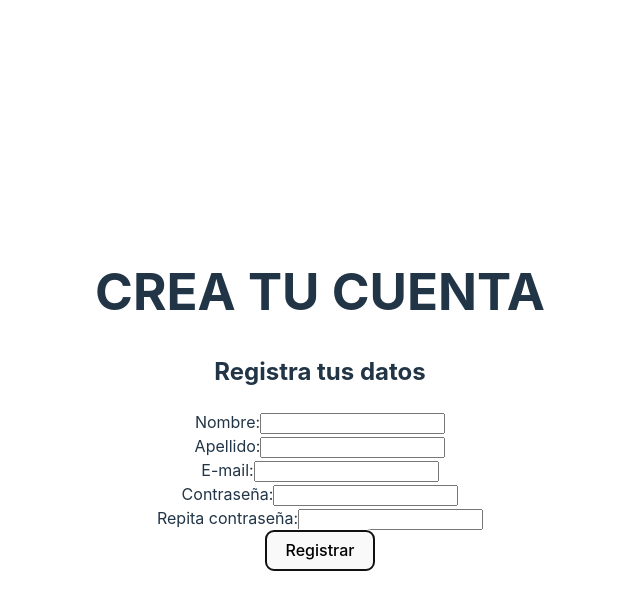
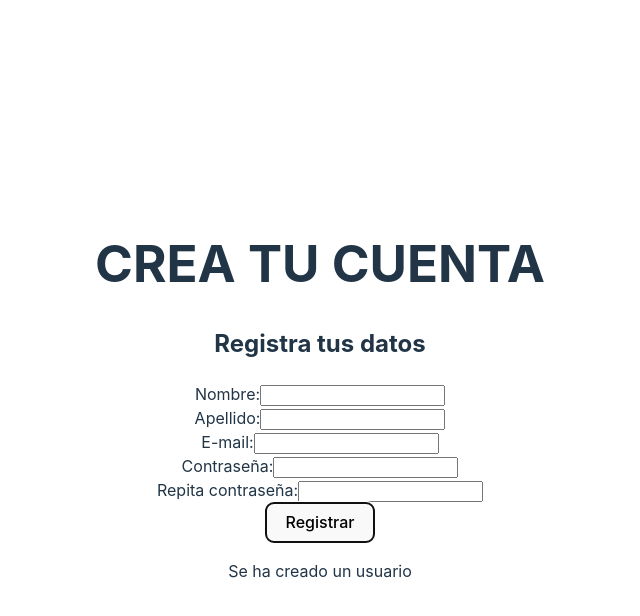
Before and after one commit to Tomi2107/safeMe-Cac, a React (Vite) app: page / in a window 1280 px wide. Both pictures are taken after typing "Sample", "Sample", "name@example.com", "Sample123", "Sample123" into the empty fields and a click on the button "Registrar". Shown: the top 616 px of the page, without its empty margins (320-960 px from the left). Built offline with nearby package versions, Linux system fonts and the light colour scheme.

Commit message:
Se creó un mensaje de éxito que devuelve al presionar el boton. Se eliminó código comentado

```diff
--- a/src/components/Registro.jsx
+++ b/src/components/Registro.jsx
@@ -10,6 +10,7 @@ const Registro = () => {
   });
 
   const [errores, setErrores] = useState({});
+  const [registroExitoso, setRegistroExitoso] = useState(false);
 
   const handleChange = (e) => {
     const { name, value } = e.target;
@@ -31,6 +32,7 @@ const Registro = () => {
         contraseña: "",
         contraseña2: "",
       });
+      setRegistroExitoso(true);
     } else {
       setErrores(errores);
     }
@@ -62,7 +64,7 @@ const Registro = () => {
     <>
       <h1>CREA TU CUENTA</h1>
       <h2>Registra tus datos</h2>
-      <form /* onSubmit={handleSubmit} */>
+      <form>
         <label htmlFor="nombre">Nombre:</label>
         <input
           type="text"
@@ -121,8 +123,8 @@ const Registro = () => {
           <span style={{ color: "red" }}>{errores.contraseña2}</span>
         )}
         <br></br>
-        {/*         <input onClick={onSubmit} value="Registrar"/> */}
         <button onClick={onSubmit}>Registrar</button>
+        {registroExitoso && <p>Se ha creado un usuario</p>}
       </form>
     </>
   );
```
